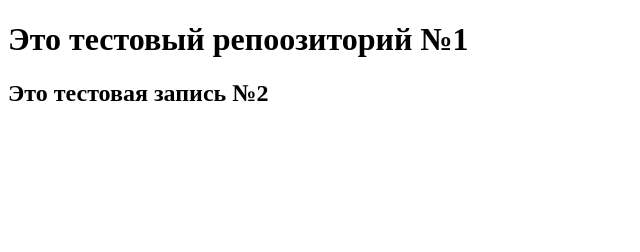
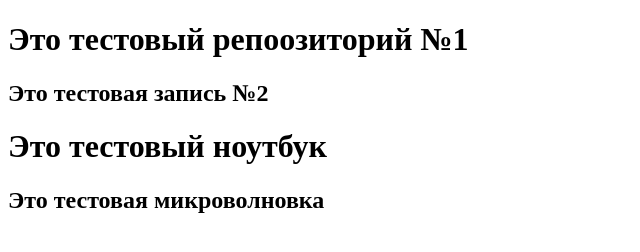
Before and after one commit to MEOfortest/Krasin, a plain HTML site: page index.html in a window 1280 px wide. Shown: the whole page, without its empty margins (0-640 px from the left). Drawn offline with Linux system fonts and the light colour scheme.

Commit message:
Новая ветка

```diff
--- a/index.html
+++ b/index.html
@@ -8,5 +8,7 @@
 <body>
     <h1>Это тестовый репоозиторий №1</h1>
     <h2>Это тестовая запись №2</h2>
+    <h1>Это тестовый ноутбук</h1>
+    <h2>Это тестовая микроволновка</h2>
 </body>
 </html>
```
